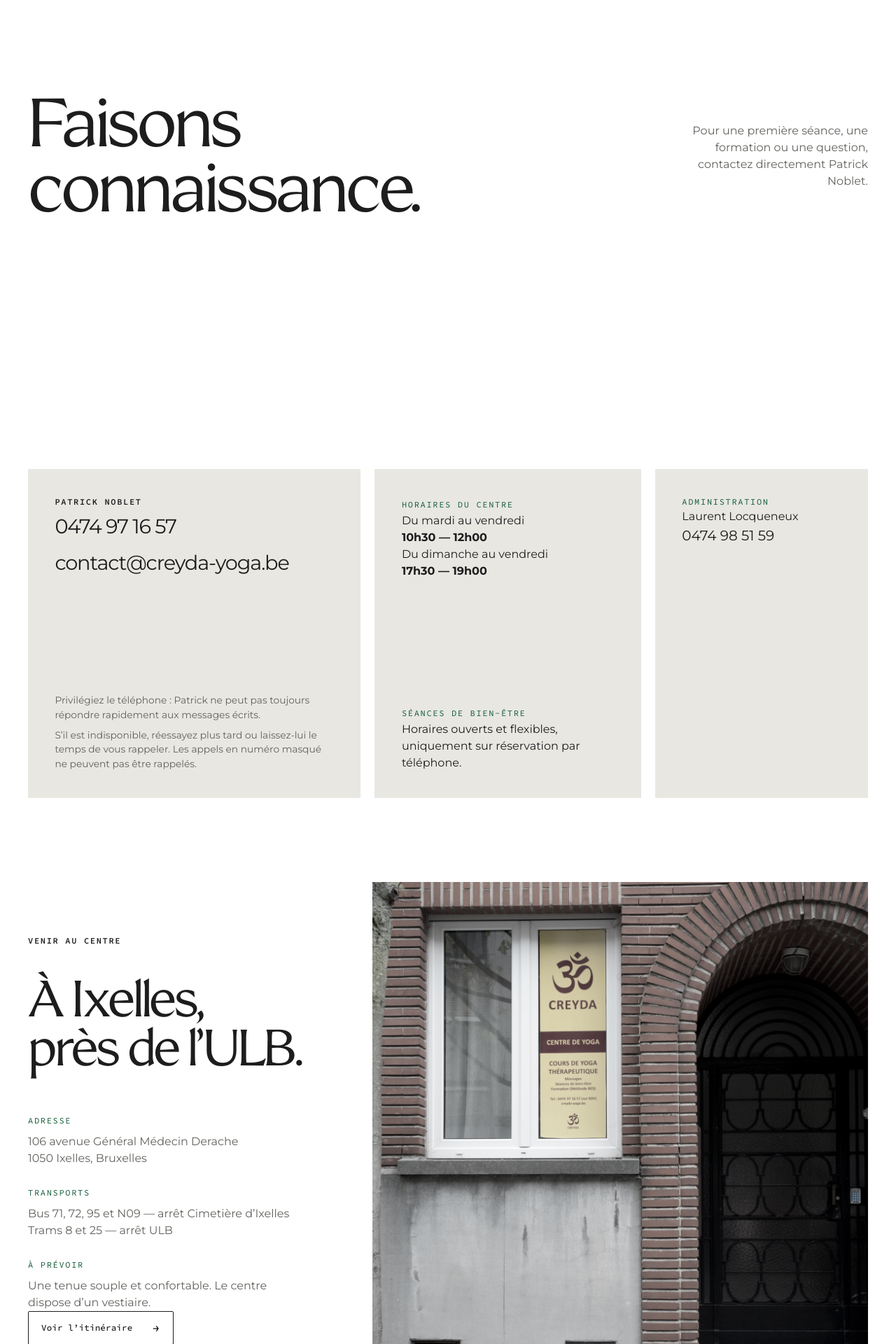
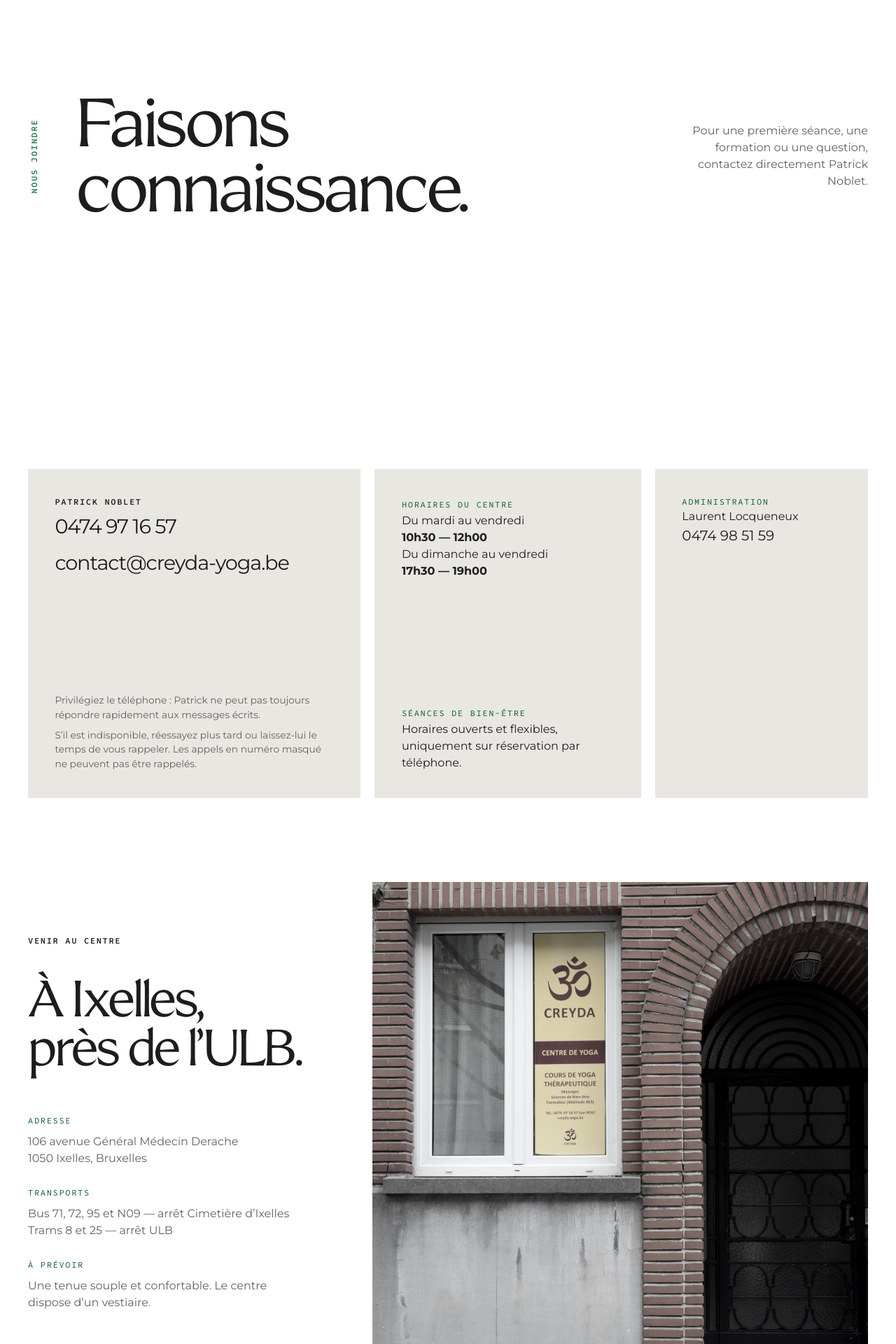
Before and after one commit to ilohest/creyda, a Nuxt app: page /contact in a window 1280 px wide. Shown: the part 220-2140 px from the top of the page at 70% size. Built offline with nearby package versions, Linux system fonts and the light colour scheme.

Commit message:
Refine contact page spacing and hero

```diff
--- a/app/assets/css/main.css
+++ b/app/assets/css/main.css
@@ -353,7 +353,7 @@ h2 { font-size: clamp(3rem, 6.2vw, 6.8rem); }
 .contact-place h2 { margin: 28px 0 55px; font-size: clamp(3.2rem, 5.7vw, 6.5rem); }
 .contact-place__facts { display: grid; gap: 24px; }
 .contact-place__facts p { margin: 7px 0 0; color: var(--muted); }
-.contact-place .button { margin-top: auto; }
+.contact-place .button { margin-top: 48px; }
 .contact-image img { width: 100%; height: 100%; min-height: 720px; object-fit: cover; filter: saturate(.25); }
 .contact-map { height: clamp(520px, 66vw, 760px); margin-bottom: 130px; position: relative; overflow: hidden; background: var(--mist); }
 .contact-map iframe { width: 100%; height: 100%; border: 0; filter: grayscale(1) contrast(1.12) brightness(1.05); }
--- a/app/pages/contact.vue
+++ b/app/pages/contact.vue
@@ -10,6 +10,7 @@ const mapUrl = 'https://www.openstreetmap.org/export/embed.html?bbox=4.3778%2C50
 <template>
   <main class="contact-page">
     <PageIntro
+      eyebrow="Nous joindre"
       title="Faisons connaissance."
       text="Pour une première séance, une formation ou une question, contactez directement Patrick Noblet."
     />
```
